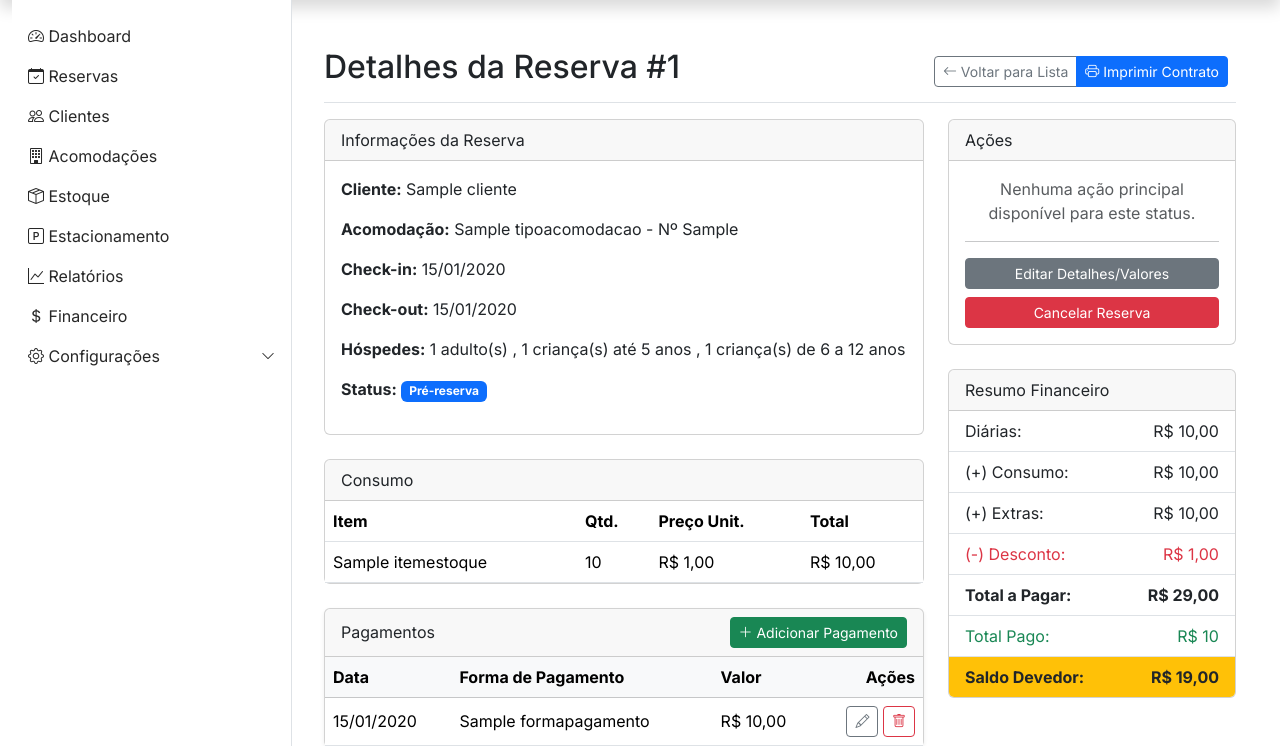
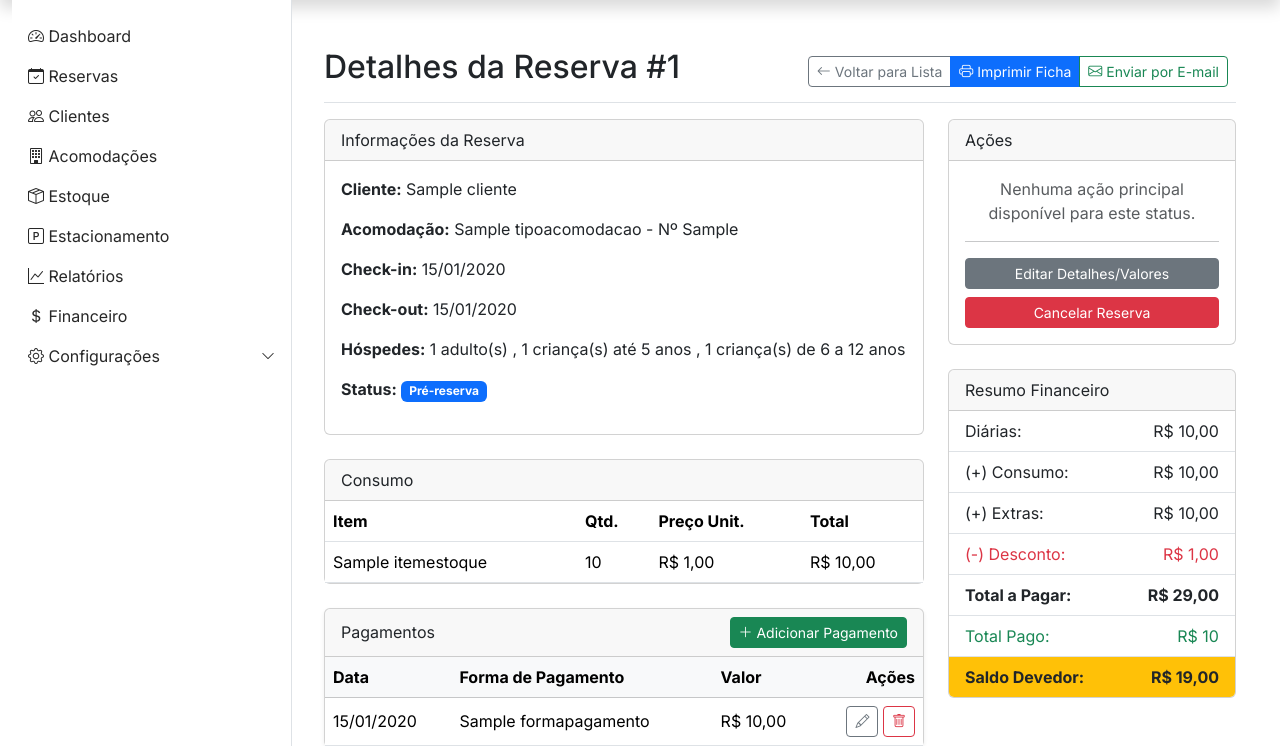
Before and after one commit to lucasaaz/sistema-pousada-django, a Django app: page /reservas/1/ in a window 1280 px wide. Shown: the part 40-786 px from the top of the page. Run offline with Django 5.2, Linux system fonts and the light colour scheme; a user stored in the database is signed in; tables that the repository leaves empty hold one stand-in row (values such as "Sample post").

Commit message:
Enviar E-mail

```diff
--- a/gestao/urls.py
+++ b/gestao/urls.py
@@ -121,4 +121,7 @@ urlpatterns = [
 
     # ADICIONE ESTA NOVA ROTA PARA GERAR A URL DE UPLOAD
     path('api/gerar-url-upload/', views.gerar_url_upload_view, name='api_gerar_url_upload'),
+
+    # ADICIONE ESTA NOVA ROTA
+    path('reservas/<int:pk>/enviar-email/', views.enviar_email_reserva_view, name='enviar_email_reserva'),
 ]
--- a/gestao/views.py
+++ b/gestao/views.py
@@ -18,8 +18,9 @@ from django.core.paginator import Paginator
 from django.db.models.functions import ExtractMonth, ExtractYear, Coalesce, TruncMonth
 from django.contrib.auth.models import User
 from django.contrib import messages
-import io
-import base64
+from django.core.mail import send_mail
+from django.template.loader import render_to_string
+from django.conf import settings
 import logging
 from django.http import HttpResponseBadRequest
 from django.views.decorators.http import require_POST
@@ -712,6 +713,51 @@ def upload_debug_view(request):
     except Exception as e:
         logging.exception('upload_debug_view failed: %s', e)
         return HttpResponseBadRequest('failed')
+
+
+# =============================================================================
+# === View para enviar e-mail com o contrato de check-in da reserva         ===
+# =============================================================================
+@login_required
+def enviar_email_reserva_view(request, pk):
+    # 1. Busca a reserva ou retorna um erro 404 se não existir
+    reserva = get_object_or_404(Reserva, pk=pk)
+
+    # Pega o e-mail do cliente associado à reserva
+    destinatario_email = reserva.cliente.email
+
+    # Verifica se o cliente tem um e-mail cadastrado
+    if not destinatario_email:
+        messages.error(request, "Este cliente não possui um e-mail cadastrado.")
+        return redirect('reserva_detail', pk=reserva.pk)
+
+    try:
+        # 2. Renderiza o template do contrato para uma string HTML
+        #    (Assumindo que seu template de contrato está em 'gestao/contrato_checkin.html')
+        contexto_email = {'reserva': reserva}
+        html_content = render_to_string('gestao/contrato_checkin.html', contexto_email)
+
+        # 3. Define os detalhes e envia o e-mail usando a configuração do Django
+        assunto = f"Confirmação da sua Reserva na Pousada dos Azevedos - Reserva #{reserva.pk}"
+        remetente = settings.EMAIL_HOST_USER
+
+        send_mail(
+            assunto,
+            'Aqui está o resumo da sua reserva.', # Mensagem de texto simples como alternativa
+            remetente,
+            [destinatario_email],
+            fail_silently=False,
+            html_message=html_content # O conteúdo HTML do e-mail
+        )
+
+        messages.success(request, f"E-mail enviado com sucesso para {destinatario_email}!")
+
+    except Exception as e:
+        # Captura qualquer erro de conexão ou envio e informa o usuário
+        messages.error(request, f"Ocorreu um erro ao enviar o e-mail: {e}")
+
+    # 4. Redireciona de volta para a página de detalhes da reserva
+    return redirect('reserva_detail', pk=reserva.pk)
 
 # ==============================================================================
 # === View para listar e fazer upload de arquivos relacionados a uma reserva ===
--- a/templates/gestao/contrato_checkin.html
+++ b/templates/gestao/contrato_checkin.html
@@ -117,7 +117,7 @@ body {
             <span class="value filled-field">{{ acomodacao.numero }}</span>
         </div>
         <div class="field-group small-text">
-            <span class="label">N° Acompanhantes:</span>
+            <span class="label">N° Hóspedes</span>
             <span class="value filled-field">
                 {{ reserva.num_adultos }} adulto(s)
                 {% if reserva.num_criancas_5 > 0 %}
--- a/templates/gestao/reserva_detail.html
+++ b/templates/gestao/reserva_detail.html
@@ -12,7 +12,10 @@
             <i class="bi bi-arrow-left"></i> Voltar para Lista
         </a>
         <a href="{% url 'imprimir_contrato_checkin' reserva.pk %}" target="_blank" class="btn btn-sm btn-primary">
-            <i class="bi bi-printer"></i> Imprimir Contrato
+            <i class="bi bi-printer"></i> Imprimir Ficha
+        </a>
+        <a href="{% url 'enviar_email_reserva' reserva.pk %}" class="btn btn-sm btn-outline-success">
+            <i class="bi bi-envelope"></i> Enviar por E-mail
         </a>
     </div>
 </div>
```
Also changed, not shown: pousada_project/settings.py (+14 -1 lines).
